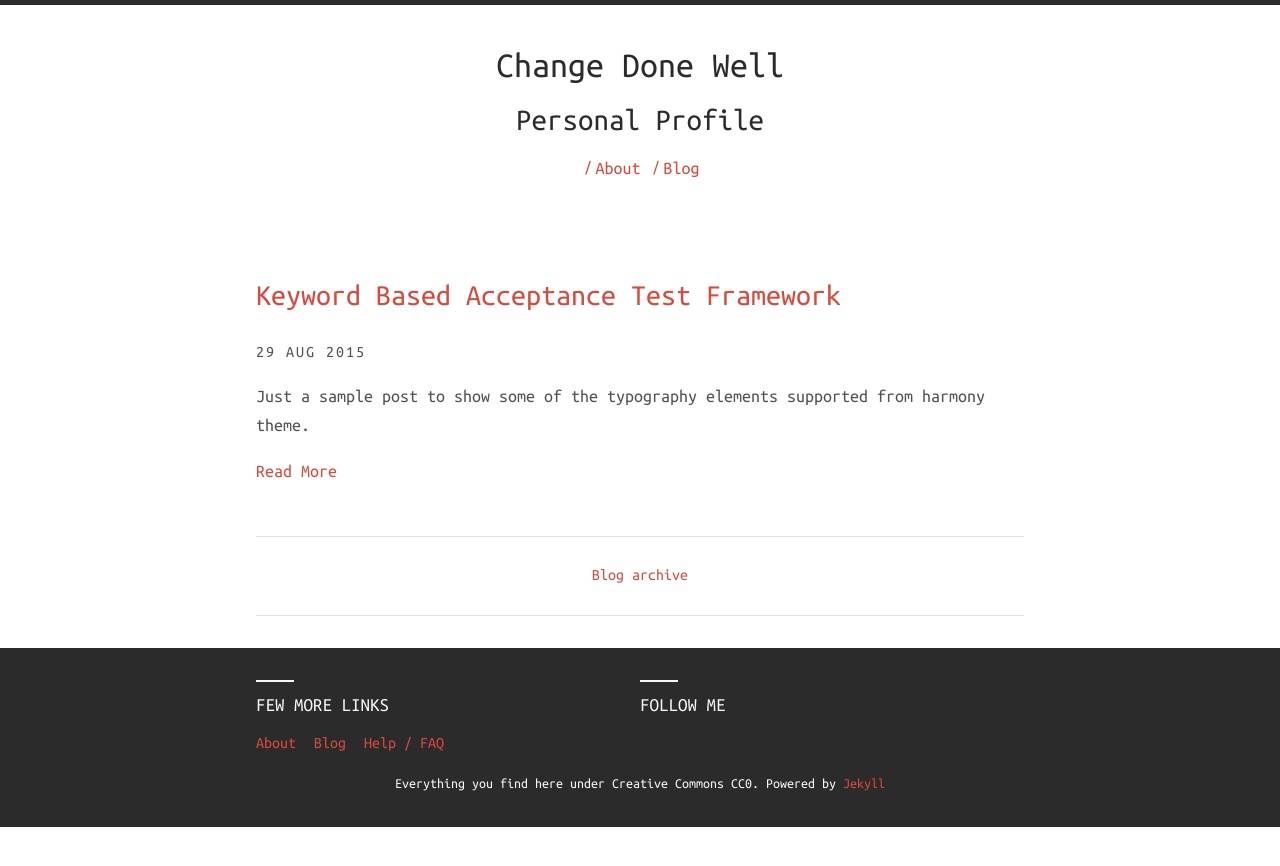
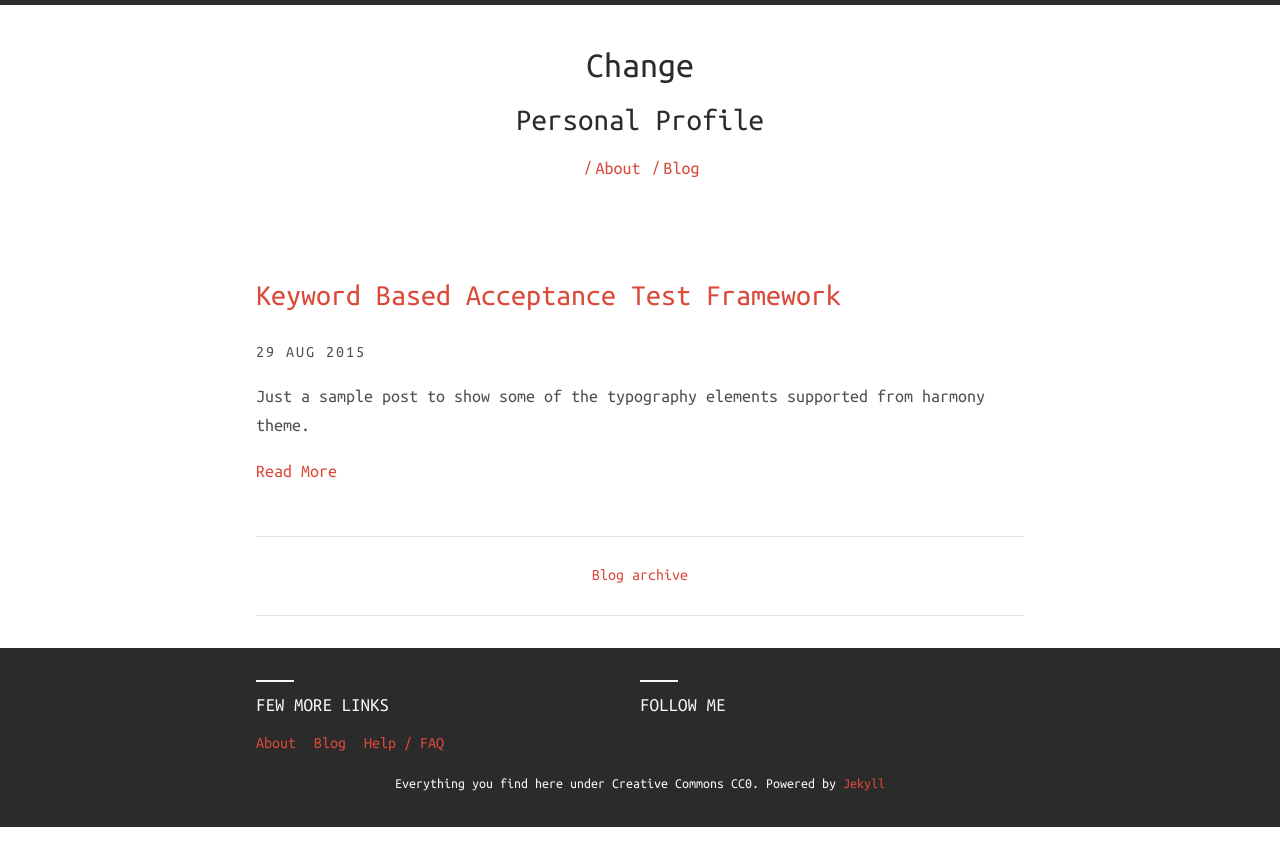
Before and after one commit to ypradhan/yajupradhan.github.io, a Jekyll site: the page built from index.html, in a window 1280 px wide. Shown: the top 866 px of the page. Built offline with Jekyll 4.4.1, drawn with Linux system fonts in a browser that asks for light colours; nearby versions of some CDN libraries.

Commit message:
Update _config.yml

```diff
--- a/_config.yml
+++ b/_config.yml
@@ -11,7 +11,7 @@ url: http://yajupradhan.github.io
 
 # Harmony theme configuration. Please change accordingly.
 harmony:
-  name: Change Done Well
+  name: Change
   # Little description about your site
   description: Personal Profile
   meta_description: Software Testing # pre defined thmes are darken, blue-water, redish.
```
